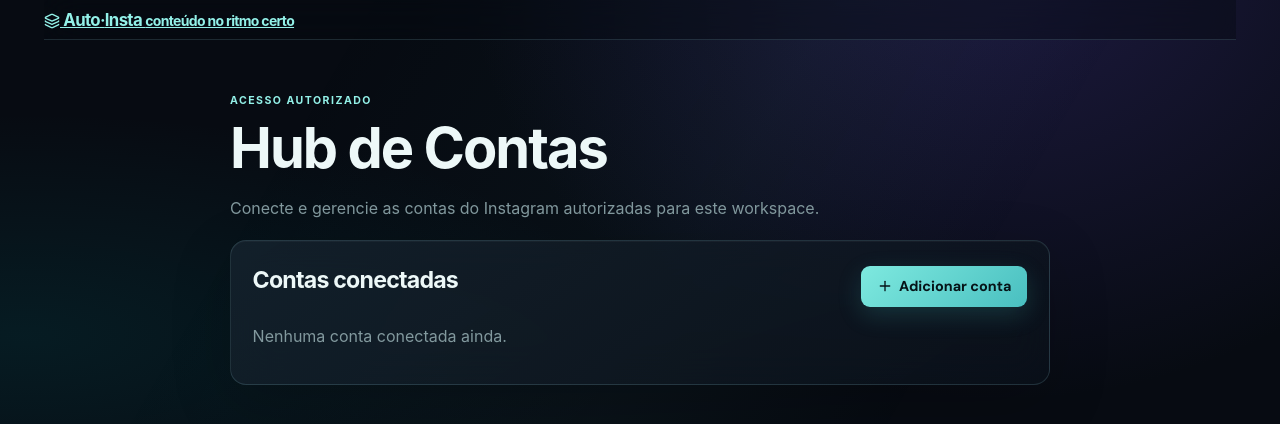
After one commit to OGDferreira/Auto-Insta-1, a FastAPI app: template app/templates/hub.html in a window 1280 px wide. The commit adds this page. Shown: the top 424 px of the page. Run offline with FastAPI, Linux system fonts and the light colour scheme; the template is opened without the code that fills it, so the values that code supplies are empty.

Commit message:
Refactor access control and dashboard UX
Co-authored-by: Copilot <223556219+Copilot@users.noreply.github.com>

```diff
--- a/app/routes.py
+++ b/app/routes.py
@@ -11,7 +11,7 @@ from zoneinfo import ZoneInfo
 from fastapi import APIRouter, Depends, File, Form, HTTPException, Request, UploadFile, status
 from fastapi.responses import HTMLResponse, RedirectResponse
 from fastapi.templating import Jinja2Templates
-from sqlalchemy import delete, select
+from sqlalchemy import delete, or_, select
 from sqlalchemy.ext.asyncio import AsyncSession
 from sqlalchemy.orm import selectinload
 from PIL import Image, ImageOps, UnidentifiedImageError
@@ -48,6 +48,22 @@ async def current_user(request: Request, db: AsyncSession = Depends(get_db)) ->
     if not user:
         request.session.clear()
         raise HTTPException(status_code=status.HTTP_401_UNAUTHORIZED, detail="Login required")
+    if user.role == "collaborator" and request.url.path not in {
+        "/hub", "/auth/instagram/start", "/auth/callback", "/media/upload",
+        "/logout", "/profile", "/collaborators",
+    } and not request.url.path.startswith("/accounts/"):
+        request.session["access_notice"] = "Acesso restrito: colaboradores usam apenas o Hub de Contas."
+        raise HTTPException(status_code=307, headers={"Location": "/hub"})
+    return user
+
+
+def workspace_owner_id(user: User) -> int:
+    return user.parent_id if user.role == "collaborator" and user.parent_id else user.id
+
+
+async def admin_user(user: User = Depends(current_user)) -> User:
+    if user.role != "admin":
+        raise HTTPException(status_code=307, headers={"Location": "/hub"})
     return user
 
 
@@ -145,7 +161,8 @@ async def upload_media(
 async def home(request: Request, db: AsyncSession = Depends(get_db)):
     if not request.session.get("user_id"):
         return RedirectResponse("/login", status_code=status.HTTP_303_SEE_OTHER)
-    return RedirectResponse("/dashboard", status_code=status.HTTP_303_SEE_OTHER)
+    user = await db.get(User, int(request.session["user_id"]))
+    return RedirectResponse("/hub" if user and user.role == "collaborator" else "/dashboard", status_code=status.HTTP_303_SEE_OTHER)
 
 
 @router.get("/register", response_class=HTMLResponse)
@@ -186,12 +203,6 @@ async def register(
             },
             status_code=400,
         )
-    if len(password) < 10:
-        return templates.TemplateResponse(
-            "register.html",
-            {**form_data, "error": "Senha deve ter ao menos 10 caracteres"},
-            status_code=400,
-        )
     existing = await db.scalar(select(User).where(User.email == email))
     if existing:
         return templates.TemplateResponse(
@@ -202,7 +213,7 @@ async def register(
         return templates.TemplateResponse(
             "register.html", {"request": request, "error": "Nome de usuário já está em uso"}, status_code=409
         )
-    user = User(email=email, username=username, password_hash=hash_password(password))
+    user = User(email=email, username=username, password_hash=hash_password(password), role="admin")
     db.add(user)
     await db.commit()
     request.session["user_id"] = user.id
@@ -212,6 +223,7 @@ async def register(
 @router.post("/profile")
 async def update_profile(
     username: str = Form(...),
+    password: str = Form(""),
     user: User = Depends(current_user),
     db: AsyncSession = Depends(get_db),
 ):
@@ -222,8 +234,10 @@ async def update_profile(
     if existing:
         raise HTTPException(status_code=409, detail="Nome de usuário já está em uso")
     user.username = username
+    if password:
+        user.password_hash = hash_password(password)
     await db.commit()
-    return RedirectResponse("/dashboard#overview", status_code=status.HTTP_303_SEE_OTHER)
+    return RedirectResponse("/hub" if user.role == "collaborator" else "/dashboard#overview", status_code=status.HTTP_303_SEE_OTHER)
 
 
 @router.get("/login", response_class=HTMLResponse)
@@ -234,18 +248,22 @@ async def login_page(request: Request):
 @router.post("/login")
 async def login(
     request: Request,
-    email: str = Form(...),
+    identifier: str | None = Form(None),
+    email: str | None = Form(None),
     password: str = Form(...),
     db: AsyncSession = Depends(get_db),
 ):
-    user = await db.scalar(select(User).where(User.email == email.strip().lower()))
+    normalized = (identifier or email or "").strip()
+    user = await db.scalar(
+        select(User).where(or_(User.email == normalized.lower(), User.username == normalized))
+    )
     if not user or not verify_password(password, user.password_hash):
         return templates.TemplateResponse(
-            "login.html", {"request": request, "error": "Credenciais inválidas"}, status_code=401
+            "login.html", {"request": request, "identifier": identifier, "error": "Credenciais inválidas"}, status_code=401
         )
     request.session.clear()
     request.session["user_id"] = user.id
-    return RedirectResponse("/dashboard", status_code=status.HTTP_303_SEE_OTHER)
+    return RedirectResponse("/hub" if user.role == "collaborator" else "/dashboard", status_code=status.HTTP_303_SEE_OTHER)
 
 
 @router.post("/logout")
@@ -256,12 +274,15 @@ async def logout(request: Request):
 
 @router.get("/dashboard", response_class=HTMLResponse)
 async def dashboard(request: Request, user: User = Depends(current_user), db: AsyncSession = Depends(get_db)):
-    accounts = (await db.scalars(select(InstagramAccount).where(InstagramAccount.owner_id == user.id))).all()
+    if user.role == "collaborator":
+        return RedirectResponse("/hub", status_code=status.HTTP_303_SEE_OTHER)
+    owner_id = workspace_owner_id(user)
+    accounts = (await db.scalars(select(InstagramAccount).where(InstagramAccount.owner_id == owner_id))).all()
     posts = (
         await db.scalars(
             select(ScheduledPost)
             .options(selectinload(ScheduledPost.account))
-            .where(ScheduledPost.owner_id == user.id)
+            .where(ScheduledPost.owner_id == owner_id)
             .order_by(ScheduledPost.scheduled_for.desc())
         )
     ).all()
@@ -276,6 +297,14 @@ async def dashboard(request: Request, user: User = Depends(current_user), db: As
         "pending": sum(post.status == "scheduled" for post in posts),
         "failed": sum(post.status == "failed" for post in posts),
     }
+    volume_days = []
+    for offset in range(6, -1, -1):
+        day = datetime.now(timezone.utc).date() - timedelta(days=offset)
+        volume_days.append({
+            "label": day.strftime("%d/%m"),
+            "published": sum(post.status == "published" and post.created_at and post.created_at.date() == day for post in posts),
+            "interactions": 0,
+        })
     return templates.TemplateResponse(
         "dashboard.html",
         {
@@ -286,8 +315,45 @@ async def dashboard(request: Request, user: User = Depends(current_user), db: As
             "metrics": metrics,
             "app_version": get_settings().app_version,
             "deploy_timestamp": get_settings().deploy_timestamp or "não informado",
+            "chart_status": {
+                "published": sum(post.status == "published" for post in posts),
+                "scheduled": sum(post.status in {"scheduled", "pending", "aguardando", "processing"} for post in posts),
+                "failed": sum(post.status == "failed" for post in posts),
+            },
+            "volume_days": volume_days,
         },
     )
+
+
+@router.get("/hub", response_class=HTMLResponse)
+async def hub(request: Request, user: User = Depends(current_user), db: AsyncSession = Depends(get_db)):
+    owner_id = workspace_owner_id(user)
+    accounts = (await db.scalars(select(InstagramAccount).where(InstagramAccount.owner_id == owner_id))).all()
+    return templates.TemplateResponse("hub.html", {"request": request, "user": user, "accounts": accounts, "notice": request.session.pop("access_notice", None)})
+
+
+@router.post("/collaborators")
+async def create_collaborator(
+    username: str = Form(...),
+    password: str = Form(...),
+    user: User = Depends(admin_user),
+    db: AsyncSession = Depends(get_db),
+):
+    username = username.strip()
+    if not USERNAME_PATTERN.fullmatch(username):
+        raise HTTPException(status_code=400, detail="Nome de usuário inválido")
+    if await db.scalar(select(User).where(User.username == username)):
+        raise HTTPException(status_code=409, detail="Nome de usuário já está em uso")
+    collaborator = User(
+        email=f"{username}@collaborator.local",
+        username=username,
+        password_hash=hash_password(password),
+        role="collaborator",
+        parent_id=user.id,
+    )
+    db.add(collaborator)
+    await db.commit()
+    return RedirectResponse("/dashboard#overview", status_code=status.HTTP_303_SEE_OTHER)
 
 
 @router.get("/api/status")
@@ -296,7 +362,7 @@ async def api_status(user: User = Depends(current_user), db: AsyncSession = Depe
         await db.scalars(
             select(ScheduledPost)
             .options(selectinload(ScheduledPost.account))
-            .where(ScheduledPost.owner_id == user.id)
+            .where(ScheduledPost.owner_id == workspace_owner_id(user))
             .order_by(ScheduledPost.scheduled_for.desc())
         )
     ).all()
@@ -352,9 +418,10 @@ async def instagram_callback(
     user = await db.get(User, int(request.session["user_id"]))
     if not user:
         raise HTTPException(status_code=401, detail="Login required")
+    owner_id = workspace_owner_id(user)
     account = await db.scalar(
         select(InstagramAccount).where(
-            InstagramAccount.owner_id == user.id,
+            InstagramAccount.owner_id == owner_id,
             InstagramAccount.instagram_user_id == str(profile.get("user_id") or profile["id"]),
         )
     )
@@ -365,7 +432,7 @@ async def instagram_callback(
     else:
         db.add(
             InstagramAccount(
-                owner_id=user.id,
+                owner_id=owner_id,
                 instagram_user_id=str(profile.get("user_id") or profile["id"]),
                 username=profile.get("username", ""),
                 profile_picture_url=profile.get("profile_picture_url"),
@@ -373,23 +440,24 @@ async def instagram_callback(
             )
         )
     await db.commit()
-    return RedirectResponse("/dashboard", status_code=status.HTTP_303_SEE_OTHER)
+    return RedirectResponse("/hub" if user.role == "collaborator" else "/dashboard", status_code=status.HTTP_303_SEE_OTHER)
 
 
 @router.post("/accounts/{account_id}/delete")
 async def delete_account(
     account_id: int, user: User = Depends(current_user), db: AsyncSession = Depends(get_db)
 ):
+    owner_id = workspace_owner_id(user)
     account = await db.scalar(
         select(InstagramAccount).where(
-            InstagramAccount.id == account_id, InstagramAccount.owner_id == user.id
+            InstagramAccount.id == account_id, InstagramAccount.owner_id == owner_id
         )
     )
     if not account:
         raise HTTPException(status_code=404, detail="Conta não encontrada")
     await db.delete(account)
     await db.commit()
-    return RedirectResponse("/dashboard", status_code=status.HTTP_303_SEE_OTHER)
+    return RedirectResponse("/hub" if user.role == "collaborator" else "/dashboard", status_code=status.HTTP_303_SEE_OTHER)
 
 
 @router.post("/accounts/{account_id}/auto-reply")
@@ -405,9 +473,10 @@ async def update_auto_reply(
     user: User = Depends(current_user),
     db: AsyncSession = Depends(get_db),
 ):
+    owner_id = workspace_owner_id(user)
     account = await db.scalar(
         select(InstagramAccount).where(
-            InstagramAccount.id == account_id, InstagramAccount.owner_id == user.id
+            InstagramAccount.id == account_id, InstagramAccount.owner_id == owner_id
         )
     )
     if not account:
@@ -415,7 +484,7 @@ async def update_auto_reply(
     direct_enabled = direct_enabled if enabled is None else enabled
     direct_text = (direct_text if text is None else text)[:2000]
     target_accounts = (
-        (await db.scalars(select(InstagramAccount).where(InstagramAccount.owner_id == user.id))).all()
+        (await db.scalars(select(InstagramAccount).where(InstagramAccount.owner_id == owner_id))).all()
         if apply_all
         else [account]
     )
--- a/app/templates/base.html
+++ b/app/templates/base.html
@@ -52,8 +52,21 @@
   <script src="https://unpkg.com/lucide@latest"></script>
 </head>
 <body>
-<nav><a class="brand" href="/"><i data-lucide="layers"></i> Auto<span>·</span>Insta</a>{% if request.session.get("user_id") %}<div class="top-actions"><span class="muted"><i data-lucide="user-round"></i> {{ user.username if user is defined and user.username else "Workspace" }}</span><form method="post" action="/logout"><button class="secondary" type="submit"><i data-lucide="log-out"></i> Sair</button></form></div>{% endif %}</nav>
+<nav><a class="brand" href="/"><i data-lucide="layers"></i> Auto<span>·</span>Insta <small class="brand-tagline">conteúdo no ritmo certo</small></a>{% if request.session.get("user_id") %}<div class="top-actions"><button id="profile-trigger" class="profile-trigger secondary" type="button" aria-label="Abrir perfil"><i data-lucide="user-round"></i></button></div>{% endif %}</nav>
 {% block content %}{% endblock %}
+{% if request.session.get("user_id") %}
+<div id="profile-modal" class="profile-modal" hidden>
+  <div class="profile-dialog" role="dialog" aria-modal="true" aria-labelledby="profile-title">
+    <button id="profile-close" class="modal-close secondary" type="button" aria-label="Fechar"><i data-lucide="x"></i></button>
+    <div class="eyebrow">Conta e acessos</div><h2 id="profile-title">Meu perfil</h2>
+    <section class="profile-section"><h3>Minha conta</h3><form method="post" action="/profile"><label>Nome de usuário<input name="username" value="{{ user.username if user is defined else '' }}" maxlength="80" pattern="[a-zA-Z0-9_.-]{2,80}" required></label><label>Nova senha<input name="password" type="password" placeholder="Deixe vazio para manter"></label><button type="submit">Salvar alterações</button></form></section>
+    {% if user is defined and user.role == "admin" %}<section class="profile-section"><h3>Adicionar colaborador</h3><p class="muted">O colaborador poderá conectar contas no Hub, sem acesso ao dashboard.</p><form method="post" action="/collaborators"><label>Nome de usuário<input name="username" maxlength="80" pattern="[a-zA-Z0-9_.-]{2,80}" required></label><label>Senha<input name="password" type="password" required></label><button type="submit">Criar colaborador</button></form></section>{% endif %}
+    <form method="post" action="/logout"><button class="secondary" type="submit"><i data-lucide="log-out"></i> Sair</button></form>
+  </div>
+</div>
+<style>.brand-tagline{color:var(--muted);font:500 .68rem "DM Sans";letter-spacing:0}.profile-trigger{width:38px;height:38px;padding:0}.profile-modal{position:fixed;inset:0;z-index:50;display:grid;place-items:center;padding:1rem;background:rgba(3,6,12,.72);backdrop-filter:blur(8px)}.profile-modal[hidden]{display:none}.profile-dialog{position:relative;width:min(100%,480px);max-height:90vh;overflow:auto;padding:1.5rem;background:var(--panel);border:1px solid var(--line);border-radius:18px;box-shadow:0 24px 80px rgba(0,0,0,.45)}.modal-close{position:absolute;top:.8rem;right:.8rem;padding:.45rem}.profile-section{padding:1rem 0;border-top:1px solid var(--line)}.profile-section h3{margin:.1rem 0 .4rem;font-family:"Space Grotesk"}.profile-section form{display:grid;gap:.2rem}.profile-section button{width:100%}</style>
+<script>const profileModal=document.getElementById("profile-modal"),profileTrigger=document.getElementById("profile-trigger"),profileClose=document.getElementById("profile-close");if(profileTrigger){profileTrigger.addEventListener("click",()=>profileModal.hidden=false);profileClose.addEventListener("click",()=>profileModal.hidden=true);profileModal.addEventListener("click",event=>{if(event.target===profileModal)profileModal.hidden=true});document.addEventListener("keydown",event=>{if(event.key==="Escape")profileModal.hidden=true})}</script>
+{% endif %}
 <script>if(window.lucide){lucide.createIcons();}</script>
 </body>
 </html>
--- /dev/null
+++ b/app/templates/hub.html
@@ -0,0 +1,8 @@
+{% extends "base.html" %}
+{% block title %}Hub de Contas · Auto-Insta{% endblock %}
+{% block content %}
+<style>.hub-page{max-width:820px;margin:2rem auto}.hub-header{display:flex;align-items:center;justify-content:space-between;gap:1rem}.account-row{display:flex;align-items:center;gap:.8rem;padding:.85rem 0;border-bottom:1px solid var(--line)}.account-row:last-child{border-bottom:0}.account-row img,.account-initial{width:42px;height:42px;border-radius:50%;object-fit:cover;display:grid;place-items:center;background:linear-gradient(135deg,var(--cyan),var(--primary));color:#07101c;font-weight:700}.account-name{flex:1;font-weight:700}.account-status{display:flex;align-items:center;gap:.35rem;color:var(--muted);font-size:.8rem}.account-status i{width:9px;height:9px;border-radius:50%;background:var(--success)}.hub-notice{margin-bottom:1rem;padding:.8rem 1rem;border-left:3px solid var(--cyan);background:rgba(85,214,255,.06);color:var(--text)}</style>
+<main class="hub-page"><section class="hero"><div class="eyebrow">Acesso autorizado</div><h1>Hub de Contas</h1><p>Conecte e gerencie as contas do Instagram autorizadas para este workspace.</p></section>
+{% if notice %}<div class="hub-notice">{{ notice }}</div>{% endif %}
+<section class="panel"><div class="hub-header"><h2>Contas conectadas</h2><a class="button" href="/auth/instagram/start"><i data-lucide="plus"></i> Adicionar conta</a></div>{% if accounts %}{% for account in accounts %}<div class="account-row">{% if account.profile_picture_url %}<img src="{{ account.profile_picture_url }}" alt="">{% else %}<span class="account-initial">{{ account.username[:1]|upper }}</span>{% endif %}<span class="account-name">@{{ account.username }}</span><span class="account-status"><i></i> Ativa</span><form method="post" action="/accounts/{{ account.id }}/delete"><button class="secondary" type="submit" aria-label="Desconectar @{{ account.username }}"><i data-lucide="trash-2"></i></button></form></div>{% endfor %}{% else %}<p>Nenhuma conta conectada ainda.</p>{% endif %}</section></main>
+{% endblock %}
--- a/app/templates/login.html
+++ b/app/templates/login.html
@@ -1,4 +1,4 @@
 {% extends "base.html" %}{% block title %}Entrar · Auto-Insta{% endblock %}
 {% block content %}<div class="card auth-card"><div class="eyebrow">Bem-vindo de volta</div><h1>Entrar</h1>{% if error %}<p class="error">{{ error }}</p>{% endif %}
-<form method="post"><label>E-mail<input name="email" type="email" required></label><label>Senha<input name="password" type="password" required></label><button type="submit"><i data-lucide="log-in"></i> Entrar</button></form>
+<form method="post"><label>Usuário ou e-mail<input name="identifier" value="{{ identifier or '' }}" autocomplete="username" required></label><label>Senha<input name="password" type="password" autocomplete="current-password" required></label><button type="submit"><i data-lucide="log-in"></i> Entrar</button></form>
 <p class="muted">Ainda não tem conta? <a href="/register">Registre-se</a></p></div>{% endblock %}
--- a/app/templates/register.html
+++ b/app/templates/register.html
@@ -1,4 +1,4 @@
 {% extends "base.html" %}{% block title %}Registro · Auto-Insta{% endblock %}
 {% block content %}<div class="card auth-card"><div class="eyebrow">Comece agora</div><h1>Criar conta</h1>{% if error %}<p class="error">{{ error }}</p>{% endif %}
-<form method="post"><label>Nome de usuário<input name="username" value="{{ username or '' }}" maxlength="80" pattern="[a-zA-Z0-9_.-]{2,80}" placeholder="ex: guilherme" autocomplete="new-username" autocapitalize="none" required></label><label>E-mail<input name="email" value="{{ email or '' }}" type="email" autocomplete="email" required></label><label>Senha (mínimo 10 caracteres)<input name="password" type="password" minlength="10" autocomplete="new-password" required></label><button type="submit"><i data-lucide="user-plus"></i> Registrar</button></form>
+<form method="post"><label>Nome de usuário<input name="username" value="{{ username or '' }}" maxlength="80" pattern="[a-zA-Z0-9_.-]{2,80}" placeholder="ex: guilherme" autocomplete="new-username" autocapitalize="none" required></label><label>E-mail<input name="email" value="{{ email or '' }}" type="email" autocomplete="email" required></label><label>Senha<input name="password" type="password" autocomplete="new-password" required></label><button type="submit"><i data-lucide="user-plus"></i> Registrar</button></form>
 <p class="muted">Já possui conta? <a href="/login">Entrar</a></p></div>{% endblock %}
```
Also changed, not shown: app/db.py (+8 -0 lines), app/models.py (+8 -0 lines), app/templates/dashboard.html (+11 -6 lines).
